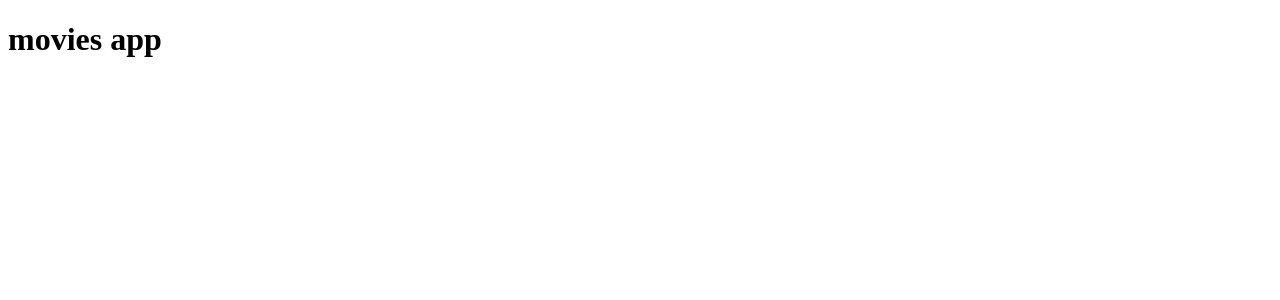
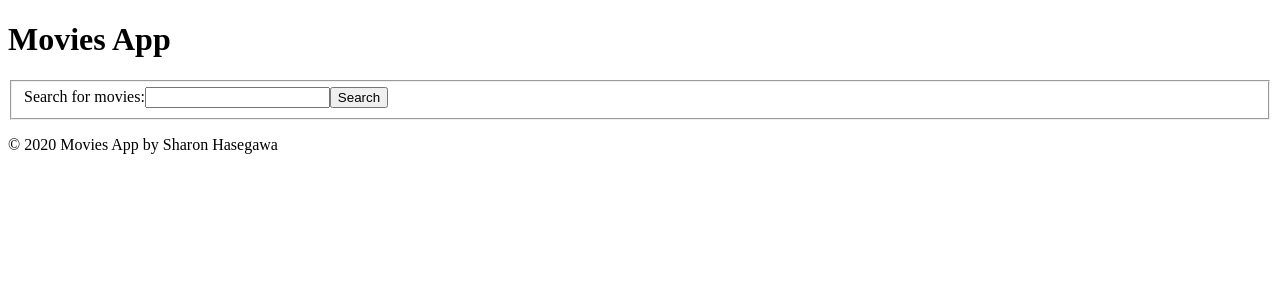
Before and after one commit to sharoneh/movies-app, a React (Create React App) app: page / in a window 1280 px wide. Shown: the top 300 px of the page. Built offline with nearby package versions, Linux system fonts and the light colour scheme.

Commit message:
search request

```diff
--- a/public/index.html
+++ b/public/index.html
@@ -6,9 +6,9 @@
     <meta name="theme-color" content="#000000" />
     <meta
       name="description"
-      content="Web site created using create-react-app"
+      content="The best movies search website!"
     />
-    <title>React App</title>
+    <title>Movies App</title>
   </head>
   <body>
     <noscript>You need to enable JavaScript to run this app.</noscript>
--- a/src/components/App.js
+++ b/src/components/App.js
@@ -1,7 +1,19 @@
+import Search from './Search'
+
 function App() {
   return (
     <div className="App">
-      <h1>movies app</h1>
+      <header>
+        <h1>Movies App</h1>
+      </header>
+
+      <main>
+        <Search />
+      </main>
+
+      <footer>
+        <p>© 2020 Movies App by Sharon Hasegawa</p>
+      </footer>
     </div>
   );
 }
--- /dev/null
+++ b/src/components/Search.js
@@ -0,0 +1,56 @@
+import { useState } from 'react'
+
+const Search = () => {
+  const [str, setStr] = useState('')
+  const [movies, setMovies] = useState([])
+
+  const search = e => {
+    e.preventDefault()
+
+    fetch(`http://www.omdbapi.com/?apikey=d010db29&s=${str}`)
+      .then(response => response.json())
+      .then(response => {
+        const {
+          Response: res,
+          Error: error,
+          Search: results,
+          totalResults
+        } = response
+
+        if (error || res === 'False') {
+          console.error(error)
+          return
+        }
+
+        setMovies(results)
+      })
+      .catch(console.error)
+  }
+
+  return (
+    <div className="search">
+      <form onSubmit={search}>
+        <fieldset>
+          <label htmlFor="search">Search for movies:</label>
+
+          <input
+            type="text"
+            id="search"
+            value={str}
+            onChange={(e) => setStr(e.target.value)}
+          />
+
+          <button type="submit">Search</button>
+        </fieldset>
+      </form>
+
+      <ul className="results">
+        {movies.map(movie => (
+          <li key={movie.imdbID}>{movie.Title}</li>
+        ))}
+      </ul>
+    </div>
+  )
+}
+
+export default Search
```
Also changed, not shown: 2 other files (tests, documents, lock files or other folders).
